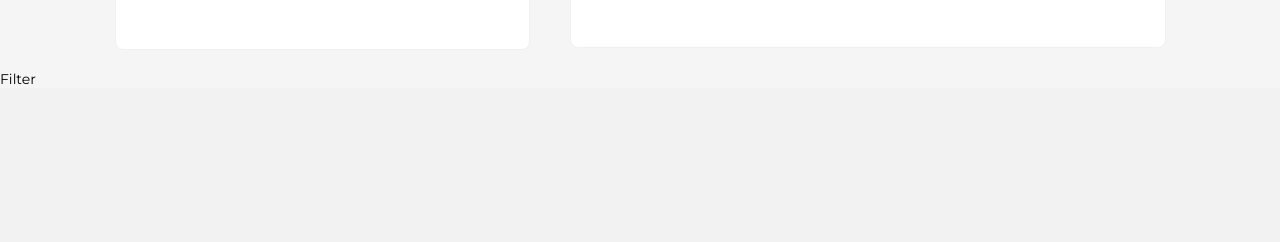
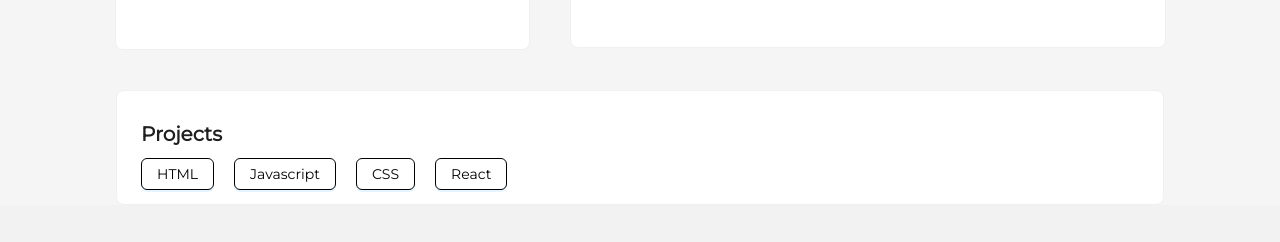
Before and after one commit to Juana-89/portfolio-devchallenges, a React (Create React App) app: page / in a window 1280 px wide. Shown: the part 1434-1676 px from the top of the page. Before the commit the page ends 1522 px from the top, so only its background shows below. Built offline with nearby package versions, Linux system fonts and the light colour scheme.

Commit message:
projects finished

```diff
--- a/public/index.html
+++ b/public/index.html
@@ -2,7 +2,7 @@
 <html lang="en">
   <head>
     <meta charset="utf-8" />
-    <link rel="icon" href="%PUBLIC_URL%/favicon.ico" />
+    <link rel="icon" href="%PUBLIC_URL%/devchallenges.png" />
     <meta name="viewport" content="width=device-width, initial-scale=1" />
     <meta name="theme-color" content="#000000" />
     <meta
@@ -24,7 +24,7 @@
       work correctly both with client-side routing and a non-root public URL.
       Learn how to configure a non-root public URL by running `npm run build`.
     -->
-    <title>React App</title>
+    <title>Portfolio devchallenges Jane's</title>
   </head>
   <body>
     <noscript>You need to enable JavaScript to run this app.</noscript>
--- /dev/null
+++ b/src/assets/data/data.js
@@ -0,0 +1,111 @@
+export const projects = [
+    {
+        id: 0,
+        tech: 'HTML',
+        name: '404 Not Found',
+        hashtag:"#HTML",
+        description: 'This challenge is suitable for you if you just started with coding. The challenge will test your basic CSS and HTML skills.',
+        repo: 'https://github.com/Juana-89/404-not-found',
+        prd: 'https://404-not-found-juana-89.vercel.app/',
+        img:'https://i.ibb.co/ZT0b3mT/Captura-de-pantalla-2023-12-11-012630.png'
+    },
+    {
+        id: 1,
+        tech: 'HTML',
+        name: 'My team page',
+        hashtag:"#HTML",
+        description: 'This challenge will test your basic CSS skills and get it to next level. You will work with basic HTML element to make a simple but yet elegant team page.',
+        repo: 'https://github.com/Juana-89/my-team-page-master',
+        prd: 'https://juana-89.github.io/my-team-page-master/',
+        img:'https://i.ibb.co/3RszRLb/Captura-de-pantalla-2023-12-11-013119.png'
+    },
+    {
+        id: 2,
+        tech: 'Javascript',
+        hashtag:"#Javascript",
+        name: 'Interior Consultant',
+        description: 'Your challenge is to create a simple interior consultant homepage. This challenge will test your skill in styling navigation and positioning.',
+        repo: 'https://juana-89.github.io/my-team-page-master/',
+        prd: 'https://mellow-kataifi-038f1c.netlify.app/',
+        img:'https://i.ibb.co/9ZBMbbC/Captura-de-pantalla-2023-12-11-013303.png'
+    },
+    {
+        id: 3,
+        tech: 'HTML',
+        name: 'Recipe page',
+        hashtag:"#HTML",
+        description: 'Everyone loves food, especially cheesecake. In this challenge, you will work with a recipe of your choice or given one.',
+        repo: 'https://github.com/Juana-89/recipe-page-master',
+        prd: 'https://recipe-page-master-three.vercel.app/',
+        img:'https://i.ibb.co/cv9pQfP/Captura-de-pantalla-2023-12-11-013427.png'
+    },
+    {
+        id: 4,
+        tech: 'CSS',
+        name: 'My Gallery',
+        hashtag:"#CSS",
+        description: 'Inspired by instagram, in this challenge you will work with a similar design to instagram profile page.',
+        repo: 'https://github.com/Juana-89/recipe-page-master',
+        prd: 'https://recipe-page-master-three.vercel.app/',
+        img:'https://i.ibb.co/rfDDzZm/Captura-de-pantalla-2023-12-11-013542.png'
+    },
+    {
+        id: 5,
+        tech: 'CSS',
+        name: 'Checkout Page',
+        hashtag:"#CSS",
+        description: 'In this challenge, you will work with the form in a modern and minimal design. The challenge will bring your HTML and CSS to a new level. ',
+        repo: 'https://github.com/Juana-89/checkout-page-master',
+        prd: 'https://checkout-page-master-three.vercel.app/',
+        img:'https://i.ibb.co/rfDDzZm/Captura-de-pantalla-2023-12-11-013542.png'
+    },
+    {
+        id: 6,
+        tech: 'CSS',
+        hashtag:"#CSS",
+        name: 'Edie  homepage',
+        description: 'Homepage is a popular task that a developer has to do. In this challenge, you will work with Edie - a small team providing web services.',
+        repo: 'https://github.com/Juana-89/edie-homepage-master',
+        prd: 'https://edie-homepage-master-eta.vercel.app/',
+        img:'https://i.ibb.co/TLK0CWV/Captura-de-pantalla-2023-12-11-013902.png'
+    },
+    {
+        id: 7,
+        tech: 'Javascript',
+        name: 'Info plants',
+        description: 'Homepage is a popular task that a developer has to do. In this challenge, you will work with Edie - a small team providing web services.',
+        repo: 'https://github.com/Juana-89/info-plants',
+        prd: 'https://info-plants-8t1z.vercel.app/',
+        img:'https://i.ibb.co/rfDDzZm/Captura-de-pantalla-2023-12-11-013542.png'
+    },
+    {
+        id: 8,
+        tech: 'Javascript',
+        name: 'Data Lovers',
+        hashtag:"#javascript",
+        description: 'The website developed is aimed at providing information to all people interested in learning about the animation work of Studio Ghibli.',
+        repo: 'https://github.com/Juana-89/LIM017-data-lovers',
+        prd: 'https://juana-89.github.io/LIM017-data-lovers/',
+        img:'https://i.ibb.co/3RszRLb/Captura-de-pantalla-2023-12-11-013119.png'
+    },
+    {
+        id: 9,
+        tech: 'React',
+        name: 'Calculator',
+        hashtag:"#React",
+        description: 'It is a responsive application of a simple counter made in React practicing the basic fundamentals in this popular framework.',
+        repo: 'https://github.com/Juana-89/Counter-React',
+        prd: 'https://juana-89.github.io/LIM017-data-lovers/',
+        img:'https://i.ibb.co/ZT0b3mT/Captura-de-pantalla-2023-12-11-012630.png'
+    },
+    {
+        id: 10,
+        tech: 'React',
+        hashtag:"#React",
+        name: 'Burger queen',
+        description: 'Interface made in React connected to Firestore DB that allows you to take note of orders and later send them to the kitchen for preparation.',
+        repo: 'https://github.com/Juana-89/LIM017-burger-queen',
+        prd: 'http://lim-017-burger-queen-omega.vercel.app/',
+        img:'https://i.ibb.co/rMNshy8/burger-queen.png'
+    }
+]
--- a/src/components/Filter.jsx
+++ b/src/components/Filter.jsx
@@ -1,11 +1,94 @@
-import React from 'react'
-import { Card, Flex, Typography, Progress, Image } from 'antd';
+import { useState, useEffect } from 'react'
+import { Card, Flex, Typography, Button, Image } from 'antd';
+import {projects} from '../assets/data/data.js'
 import Adidas from '../assets/Adidas_Logo.svg.png';
 import HyM from '../assets/H&M-Logo.svg.png';
 
 const FilterProjects = () => {
+  const cardStylesProjects = {
+    width: 1048,
+    height: 115,
+    margin: 'auto'
+  };
+
+  const buttonStyles = {
+    backgroundColor: '#fff',
+    color: '#000',
+    border: '1px solid black',
+    marginRight: 20,
+    transition: 'background-color 0.3s ease',
+    ':hover': {
+      backgroundColor: '#1890ff',
+      color: '#fff',
+    },
+  }
+
+  const cardStylesSelectedProjects = {
+    maxWidth: 329,
+    width:'100%',
+    height: 568,
+    marginRight: 20
+  };
+
+  const [showTechs, setShowTechs] = useState([]);
+  const [filteredTechNoRepeat, setFilteredTechNoRepeat ] = useState([])
+  const [selectProject, setSelectProject] = useState(null);
+
+  useEffect(() => {
+    setShowTechs(projects);
+    setFilteredTechNoRepeat([...new Set(projects.map((p) => p.tech))]);
+  }, []);
+
+  const showProjects = (tech) => {
+     setSelectProject(tech);
+  }
+
   return (
-    <div>Filter</div>
+    <Flex vertical style={{marginTop: 20}}>
+      <Card
+      hoverable
+      style={cardStylesProjects}
+      >
+        <Typography.Title level={4} style= {{marginTop:5 }}>
+          Projects
+        </Typography.Title>
+        <Flex horizontal style={{marginBottom:50}}>
+        {filteredTechNoRepeat.map((project, index) => (
+          <div key={index}>
+            <Button
+              type="primary"
+              key={index}
+              onClick={()=>showProjects(project)}
+              style={buttonStyles}>
+              {project}
+            </Button>
+          </div>
+        ))}
+        </Flex>
+        {selectProject && (
+          <Flex style={{marginTop: 20, marginLeft: -25}} gap='middle'>
+            {showTechs
+              .filter((project) => project.tech === selectProject)
+              .map((project, index) => (
+                <Card key={index} style={cardStylesSelectedProjects}>
+                  <img src={project.img} style={{width: '292px', height: '170px'}}/>
+                  <p style={{fontSize: '16px'}}>{project.hashtag}</p>
+                  <Typography.Title level={5} style={{marginTop: 8}}>{project.name}</Typography.Title>
+                  <p>{project.description}</p>
+                  <Flex gap='large' style={{marginTop:30}}>
+                    <a href= {project.repo} target="_blank">
+                      <Button type="primary" size='large'>Demo</Button>
+                    </a>
+                    <a href= {project.prd} target="_blank">
+                      <Button type="primary" size='large' ghost>Code</Button>
+                    </a>
+                  </Flex>
+                </Card>
+              ))}
+          </Flex>
+        )}
+      </Card>
+    </Flex>
   )
 }
 
```
Also changed, not shown: public/devchallenges.png (added), src/assets/devchallenges.png (added).
